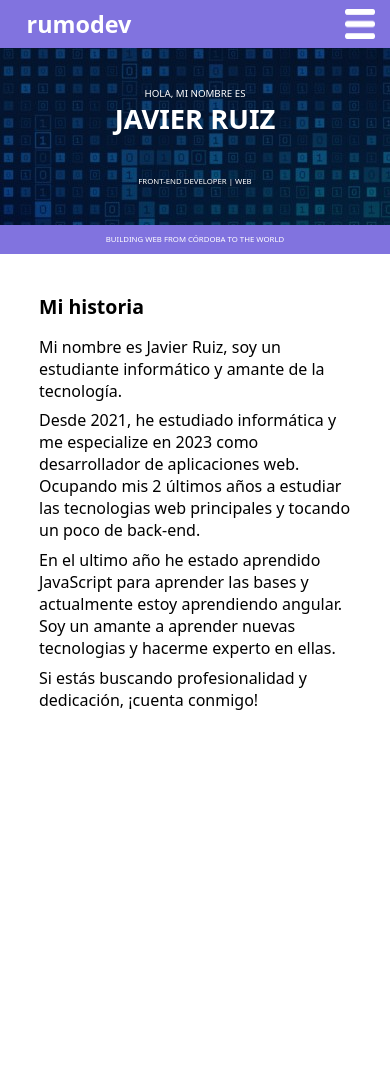
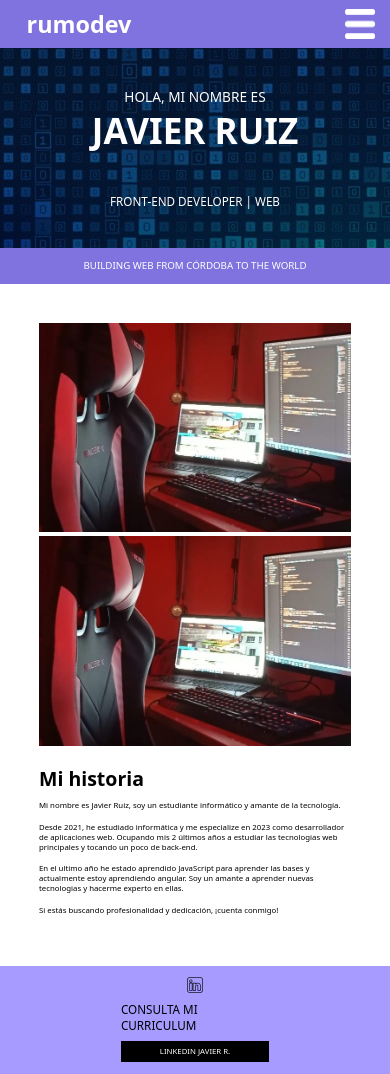
Before and after one commit to javierrm11/Portfolio, a plain HTML site: page secon-pages/sobre-mi.html in a window 390 px wide. Before the commit the page ends 844 px from the top, so only its background shows below. Drawn offline with Linux system fonts and the light colour scheme.

Commit message:
desarrollo pagina portfolio

```diff
--- /dev/null
+++ b/css/portfolio.css
@@ -0,0 +1,7 @@
+@import url(./header.css);
+
+*{
+    margin: 0px;
+    padding: 0px;
+    box-sizing: border-box; /*Conseguimos que las cajas no se desborden*/
+}
--- a/css/sobre-mi.css
+++ b/css/sobre-mi.css
@@ -11,11 +11,11 @@
     text-align: center;
     background: url(../images/fondo-estadisticas.jpg);
 }
-h1, h2,#page-initial-div p, h3{
+h1, h2,#page-initial-div p, h3, #curriculum h5, #curriculum a{
     text-transform: uppercase;
 }
 
-h1, h2,p, h3, h4,p{
+h1, h2,p, h3, h4,p, #curriculum h5, #curriculum a{
     font-family: system-ui, -apple-system, BlinkMacSystemFont, 'Segoe UI', Roboto, Oxygen, Ubuntu, Cantarell, 'Open Sans', 'Helvetica Neue', sans-serif;
     color: white;
 }
@@ -44,13 +44,102 @@ h1{
 }
 #historia{
     margin: 10vw;
+    display: flex;
+    align-items: center;
 }
 #historia h4{
     color: black;
     font-size: 5vw;
-    margin-bottom: 4vw;
+    margin-bottom: 2vw;
 }
 #historia p{
     color: black;
+    font-size: 1.5vw;
     margin-bottom: 2vw;
 }
+#historia img{
+    width: 40vw;
+    margin: 0 5vw 0 0;
+    height: 19vw;
+    object-fit: contain;
+}
+#curriculum{
+    display: flex;
+    padding: 3vw 10vw;
+    background-color: rgb(168 155 255);
+    align-items: center;
+    justify-content: end;
+}
+#curriculum img {
+    width: 4vw;
+    height: fit-content;
+}
+
+#curriculum h5 {
+    color: black;
+    font-size: 3vw;
+    margin-left: 3vw;
+    font-weight: 400;
+}
+#curriculum a {
+    background-color: black;
+    text-decoration: none;
+    font-size: 2vw;
+    margin-left: 10vw;
+    font-weight: 400;
+    padding: 1vw 2vw;
+    border: 2px solid black;
+}
+#curriculum a:hover{
+    background-color: transparent;
+    border: 2px solid black;
+    color: black;
+}
+
+
+
+@media all and (max-width:1000px){
+    h2{
+        font-size: 3.5vw;
+    }
+    h1 {
+        font-size: 9vw;
+    }
+    #page-initial-div p {
+        font-size: 3vw;
+    }
+    #subtitle {
+        padding: 3vw;
+    }
+    #subtitle h3 {
+        font-size: 2.5vw;
+    }
+    #historia{
+        flex-direction: column;
+    }
+    #historia img {
+        width: 100%;
+        margin: 0;
+        height: fit-content;
+    }
+    #historia h4 {
+        margin: 4vw 0 2vw 0;
+    }
+    #historia p {
+        font-size: 2vw;
+        margin-bottom: 3vw;
+    }
+    #curriculum {
+        flex-direction: column;
+    }
+    #curriculum h5 {
+        margin: 2vw 0;
+        width: 38vw;
+    }
+    #curriculum a {
+        margin-left: 0;
+        width: 38vw;
+        text-align: center;
+    }
+
+}
--- a/secon-pages/sobre-mi.html
+++ b/secon-pages/sobre-mi.html
@@ -15,7 +15,7 @@
                     <a href="../index.html">INICIO</a>
                     <a href="#">SOBRE MI</a>
                     <a class="title" href="#">rumodev</a>
-                    <a href="">PORTFOLIO</a>
+                    <a href="./portfolio.html">PORTFOLIO</a>
                     <a href="">CONTACTO</a>
                 </nav>
                 <div class="responsive">
@@ -33,6 +33,11 @@
             <h3>building web from Córdoba to the world</h3>
         </section>
         <section id="historia">
+            <div id="historia-imgs">
+                <img src="../images/yo.jpg" alt="">
+                <img src="../images/yo.jpg" alt="">
+            </div>
+            <div id="historia-p">
                 <h4>Mi historia</h4>
                 <p>Mi nombre es Javier Ruiz, soy un estudiante informático
                     y amante de la tecnología.</p>
@@ -44,6 +49,12 @@
                     tecnologias y hacerme experto en ellas.
                 </p>
                 <p>Si estás buscando profesionalidad y dedicación, ¡cuenta conmigo!</p>
+            </div>
+        </section>
+        <section id="curriculum">
+            <img src="../images/linkedin.webp" alt="" srcset="">
+            <h5>Consulta mi curriculum</h5>
+            <a href="">Linkedin Javier R.</a>
         </section>
     </main>
     <script src="../js/menu.js"></script>
```
Also changed, not shown: index.html (+1 -1 lines), secon-pages/portfolio.html (added, +29 -0 lines), images/linkedin.webp (added). Lines whose indentation alone changed are shown as unchanged.
